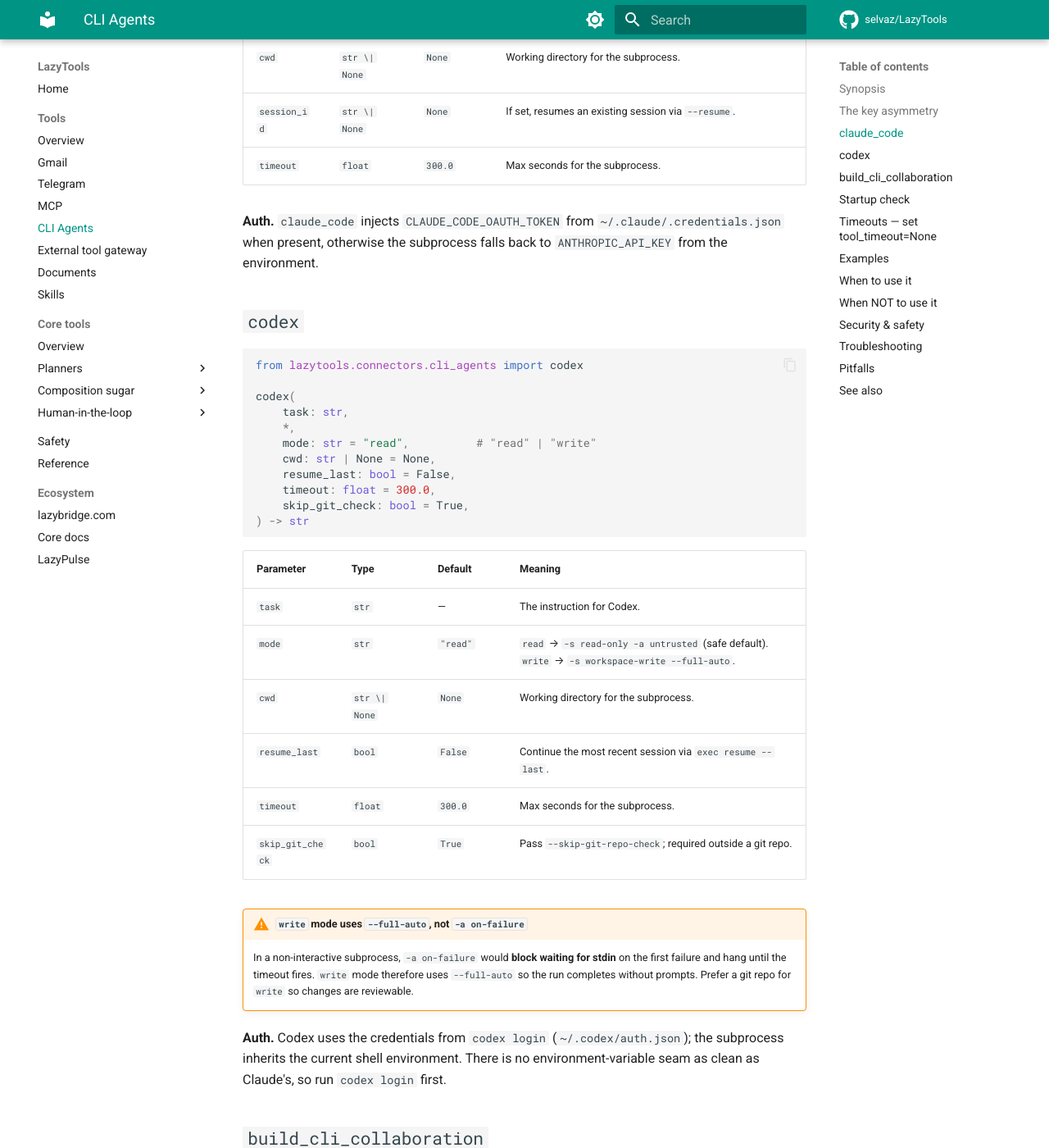
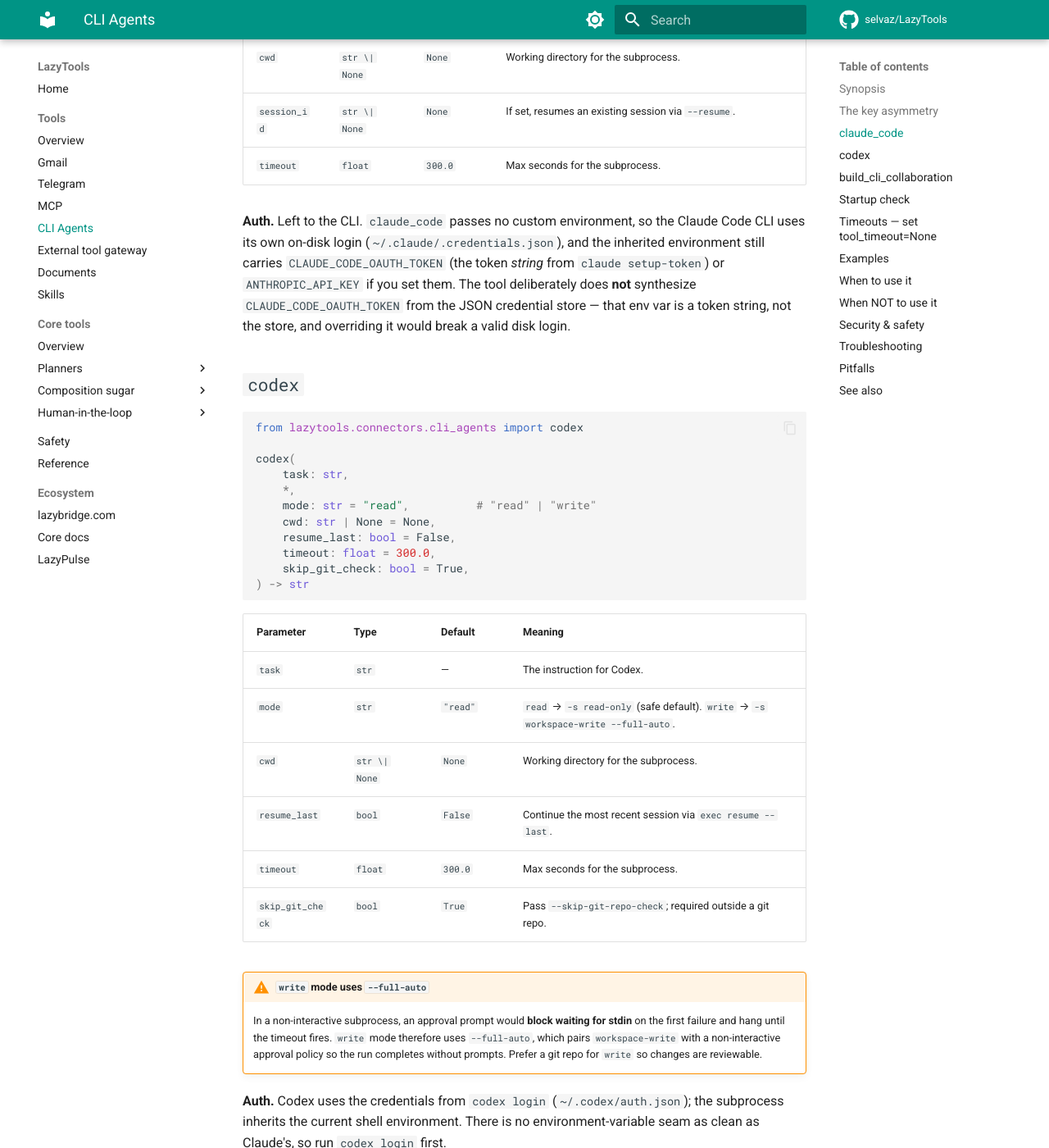
Before and after one commit to selvaz/LazyTools, an MkDocs documentation site: the page built from docs/cli-agents.md, in a window 1280 px wide and 1400 px high, scrolled down 1954 px. Shown: the whole window at 82% size. Built offline with MkDocs 1.6.1 and Material for MkDocs 9.7.7, drawn with Linux system fonts in a browser that asks for light colours; comment, search, counter and statistics services are not loaded; some of the changed text lies outside the part shown.

Commit message:
docs(cli-agents): match corrected codex flags + claude auth behaviour
Follow-up to the Codex-review fixes:
- drop `-a untrusted` from the read-mode command diagram and the codex
  mode table (codex exec has no -a flag)
- rewrite the claude_code Auth note: auth is left to the CLI; we no longer
  synthesize CLAUDE_CODE_OAUTH_TOKEN from the credentials file
- soften the write-mode warning (no -a on-failure reference) and the
  Security "secrets" bullet to reflect that the connector never touches tokens

mkdocs build --strict passes clean.

````diff
--- a/docs/cli-agents.md
+++ b/docs/cli-agents.md
@@ -38,7 +38,7 @@
 ```
 claude_code(task, mode="read")     codex(task, mode="read")
 ───────────────────────────────   ─────────────────────────
-claude -p "…" --output-format json   codex exec "…" -s read-only -a untrusted
+claude -p "…" --output-format json   codex exec "…" -s read-only
   │ parse JSON .result                  │ stdout = final message
   ▼                                     ▼
 clean string                          clean string
@@ -79,9 +79,13 @@
 | `session_id` | `str \| None` | `None` | If set, resumes an existing session via `--resume`. |
 | `timeout` | `float` | `300.0` | Max seconds for the subprocess. |
 
-**Auth.** `claude_code` injects `CLAUDE_CODE_OAUTH_TOKEN` from
-`~/.claude/.credentials.json` when present, otherwise the subprocess falls back
-to `ANTHROPIC_API_KEY` from the environment.
+**Auth.** Left to the CLI. `claude_code` passes no custom environment, so the
+Claude Code CLI uses its own on-disk login (`~/.claude/.credentials.json`), and
+the inherited environment still carries `CLAUDE_CODE_OAUTH_TOKEN` (the token
+*string* from `claude setup-token`) or `ANTHROPIC_API_KEY` if you set them. The
+tool deliberately does **not** synthesize `CLAUDE_CODE_OAUTH_TOKEN` from the
+JSON credential store — that env var is a token string, not the store, and
+overriding it would break a valid disk login.
 
 ## `codex`
 
@@ -102,17 +106,18 @@
 | Parameter | Type | Default | Meaning |
 |---|---|---|---|
 | `task` | `str` | — | The instruction for Codex. |
-| `mode` | `str` | `"read"` | `read` → `-s read-only -a untrusted` (safe default). `write` → `-s workspace-write --full-auto`. |
+| `mode` | `str` | `"read"` | `read` → `-s read-only` (safe default). `write` → `-s workspace-write --full-auto`. |
 | `cwd` | `str \| None` | `None` | Working directory for the subprocess. |
 | `resume_last` | `bool` | `False` | Continue the most recent session via `exec resume --last`. |
 | `timeout` | `float` | `300.0` | Max seconds for the subprocess. |
 | `skip_git_check` | `bool` | `True` | Pass `--skip-git-repo-check`; required outside a git repo. |
 
-!!! warning "`write` mode uses `--full-auto`, not `-a on-failure`"
-    In a non-interactive subprocess, `-a on-failure` would **block waiting for
-    stdin** on the first failure and hang until the timeout fires. `write` mode
-    therefore uses `--full-auto` so the run completes without prompts. Prefer a
-    git repo for `write` so changes are reviewable.
+!!! warning "`write` mode uses `--full-auto`"
+    In a non-interactive subprocess, an approval prompt would **block waiting
+    for stdin** on the first failure and hang until the timeout fires. `write`
+    mode therefore uses `--full-auto`, which pairs `workspace-write` with a
+    non-interactive approval policy so the run completes without prompts. Prefer
+    a git repo for `write` so changes are reviewable.
 
 **Auth.** Codex uses the credentials from `codex login` (`~/.codex/auth.json`);
 the subprocess inherits the current shell environment. There is no
@@ -279,9 +284,10 @@
   `Read,Bash,Grep,Glob`; Codex: `-s read-only`). Opt into writes explicitly.
 - **Writes are real.** `mode="write"` lets the CLI modify files in `cwd`. Point
   it at a repo you can review/roll back; Codex `write` runs `--full-auto`.
-- **Secrets stay in the environment.** Tokens are read from
-  `~/.claude/.credentials.json` / `ANTHROPIC_API_KEY` / `codex login` and passed
-  via the subprocess `env`; they are never echoed into tool results.
+- **Secrets stay with the CLIs.** Auth is owned by each CLI's own login
+  (`~/.claude/.credentials.json` / `ANTHROPIC_API_KEY` for Claude, `codex login`
+  for Codex), inherited via the environment; the connector never reads, rewrites,
+  or echoes tokens into tool results.
 - **Errors are returned, not raised.** Missing CLI, non-zero exit, and timeouts
   come back as `"[claude_code] …"` / `"[codex] …"` strings (full stderr is logged
   via `logging`, truncated to 500 chars in the returned string) so the model can
````
